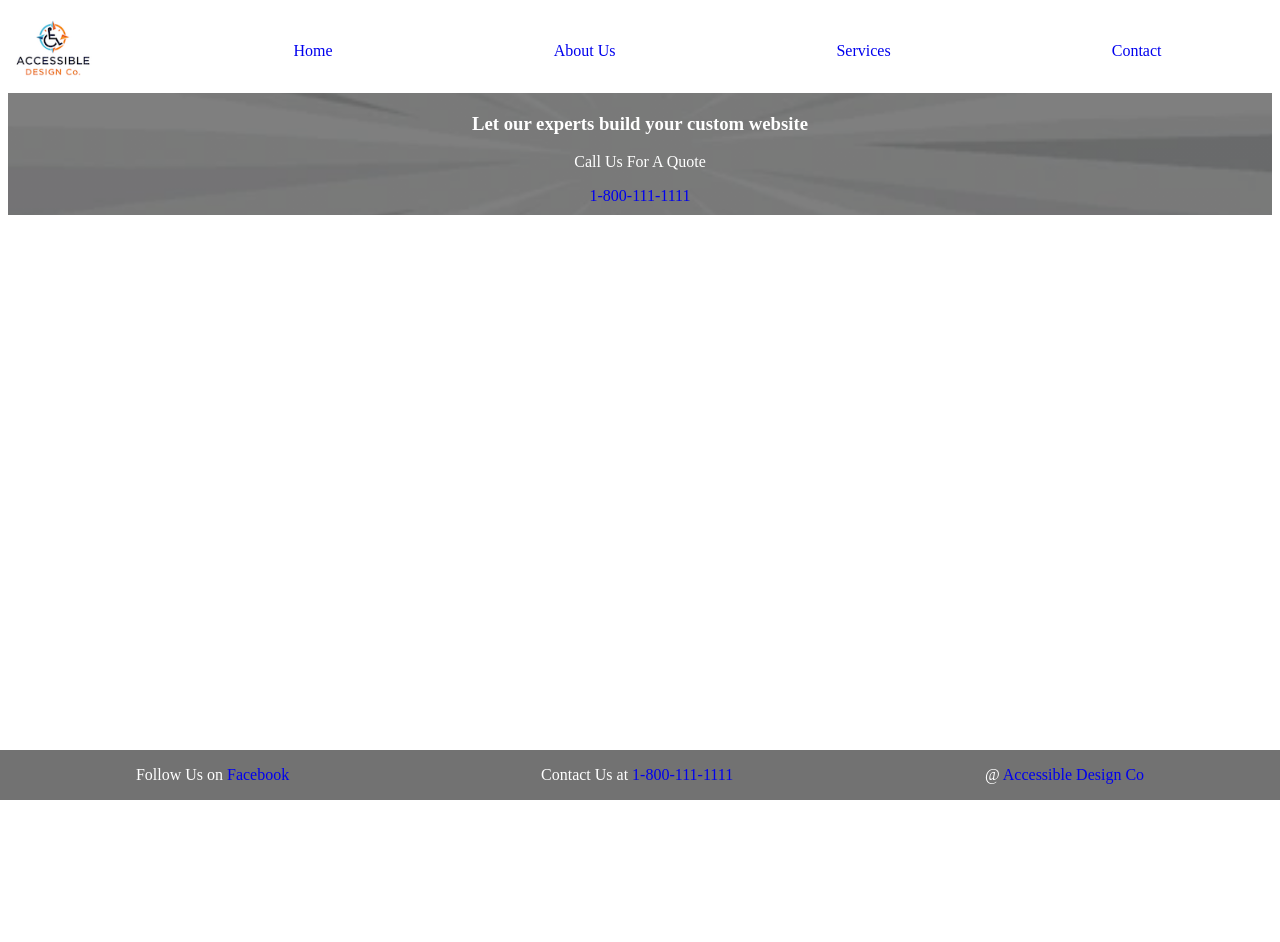
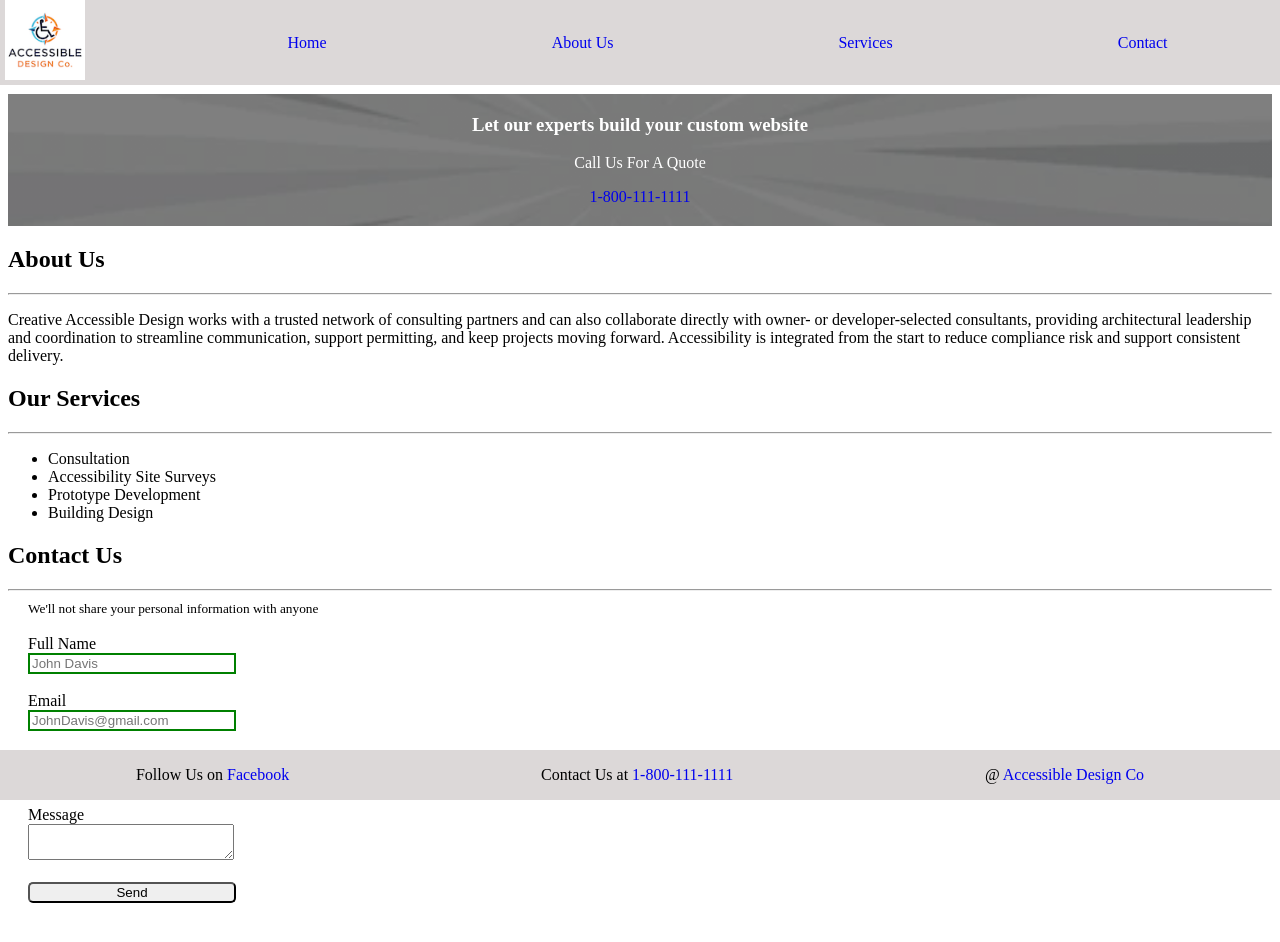
Before and after one commit to fdiallo/SBA2, a plain HTML site: page index.html in a window 1280 px wide. Before the commit the page ends 800 px from the top, so only its background shows below. Drawn offline with Linux system fonts and the light colour scheme.

Commit message:
Added Main Content

```diff
--- a/index.html
+++ b/index.html
@@ -15,9 +15,9 @@
         <nav class="header-nav">
             <ul>
                 <li><a href="#">Home</a></li>
-                <li><a href="#">About Us</a></li>
-                <li><a href="#">Services</a></li>
-                <li><a href="#">Contact</a></li>
+                <li><a href="#about">About Us</a></li>
+                <li><a href="#services">Services</a></li>
+                <li><a href="#contact">Contact</a></li>
             </ul>
         </nav>
     </header>
@@ -32,6 +32,49 @@
         </section>
     </main>
 
+    <section id="about">
+        <h2>About Us</h2>
+        <hr>
+        <p>Creative Accessible Design works with a trusted network of
+            consulting partners and can also collaborate directly with
+            owner- or developer-selected consultants, providing architectural
+            leadership and coordination to streamline communication, support
+            permitting, and keep projects moving forward. Accessibility is
+            integrated from the start to reduce compliance risk and
+            support consistent delivery.</p>
+    </section>
+
+    <section id="services">
+        <h2>Our Services</h2>
+        <hr>
+        <ul>
+            <li>Consultation</li>
+            <li>Accessibility Site Surveys</li>
+            <li>Prototype Development</li>
+            <li>Building Design</li>
+        </ul>
+    </section>
+
+    <section id="contact">
+        <h2>Contact Us</h2>
+        <hr>
+        <form id="form" action="" aria-label="form">
+            <small id="emailHelp">We'll not share your personal information with anyone</small><br><br>
+            <label for="name">Full Name</label><br>
+            <input type="text" placeholder="John Davis" aria-required="required" /><br><br>
+            <label for="email">Email</label><br>
+            <input type="email" placeholder="JohnDavis@gmail.com" aria-required="required"
+                aria-describedby="emailHelp" /><br><br>
+            <label for="subject">Subject </label><br>
+            <input type="text" placeholder="Subject" aria-required="required" /><br><br>
+            <label for="message">Message</label><br>
+            <textarea name="" id=""></textarea><br><br>
+            <button aria-label="button">Send</button>
+        </form>
+    </section>
+    <br>
+
+
 </body>
 
 <footer class="footer-container">
--- a/styles.css
+++ b/styles.css
@@ -1,77 +1,135 @@
+html {
+  scroll-behavior: smooth;
+  scroll-padding-top: 100px;
+}
+
 .header-container {
+    position: fixed;
+    left: 0;
+    top: 0;
+    width: 100%;
+    background-color: rgb(220, 216, 216);
+    color: white;
     display: flex;
     align-items: center;
     gap: 50px;
+
 }
+
 .header-nav {
     flex: 1;
 }
+
 .header-nav ul {
     list-style: none;
     display: flex;
-  color: white;
-  justify-content:space-around;
+    color: black;
+    justify-content: space-around;
 }
+
 .header-container img {
     max-width: 80px;
     max-height: 80px;
     padding-left: 5px;
     padding-bottom: 5px;
 }
-a:link, a:visited, a:hover, a:active {
+
+a:link,
+a:visited,
+a:hover,
+a:active {
     text-decoration: none;
 }
+
 .hero-image {
     background-image: linear-gradient(rgba(0, 0, 0, 0.5), rgba(0, 0, 0, 0.5)),
         url(hero.png);
     background-position: center;
     background-repeat: no-repeat;
     background-size: cover;
-    position: relative;
+    margin-top: 94px;
+    /* position: relative; */
 }
+
 .hero-text {
     text-align: center;
     color: white;
     padding-top: 1px;
-    padding-bottom: 10px;
+    padding-bottom: 20px;
 }
+
 button {
     border-radius: 5px;
-    border-color: white;
 }
-.left, .right  {
+
+.left,
+.right {
     float: left;
     width: 20%;
 }
+
 .main {
     float: left;
     width: 60%;
 }
+
+#contact {
+    margin-bottom: 60px;
+}
+
+#form {
+    /* border: solid black 1px; */
+    padding-left: 20px;
+}
+
+input, textarea {
+    width: 200px;;
+}
+input:invalid {
+    border: 2px solid red;
+}
+input:valid {
+    border: 2px solid green;
+}
+
+button {
+    width: 208px;
+}
+
 .footer-container {
     position: fixed;
     left: 0;
     bottom: 0;
     width: 100%;
-  background-color: rgb(114, 114, 114);
+    background-color: rgb(220, 216, 216);
     color: white;
     text-align: center;
+
 }
+
 .footer-nav {
     flex: 1;
 }
+
 .footer-nav ul {
     list-style: none;
     display: flex;
-  color: white;
+    color: black;
     padding-left: 10px;
     padding-right: 10px;
-  justify-content:space-around;
+    justify-content: space-around;
+    /* margin-top: 20px; */
 }
-@media screen and (max-width: 800px ){
-    .left, .main, .right {
+/*
+@media screen and (max-width: 800px) {
+
+    .left,
+    .main,
+    .right {
     width: 100%;
     }
-}
+} */
+
 @media (max-width: 600px) {
     .header-nav ul {
         flex-direction: column;
```
Lines whose indentation alone changed are shown as unchanged.
